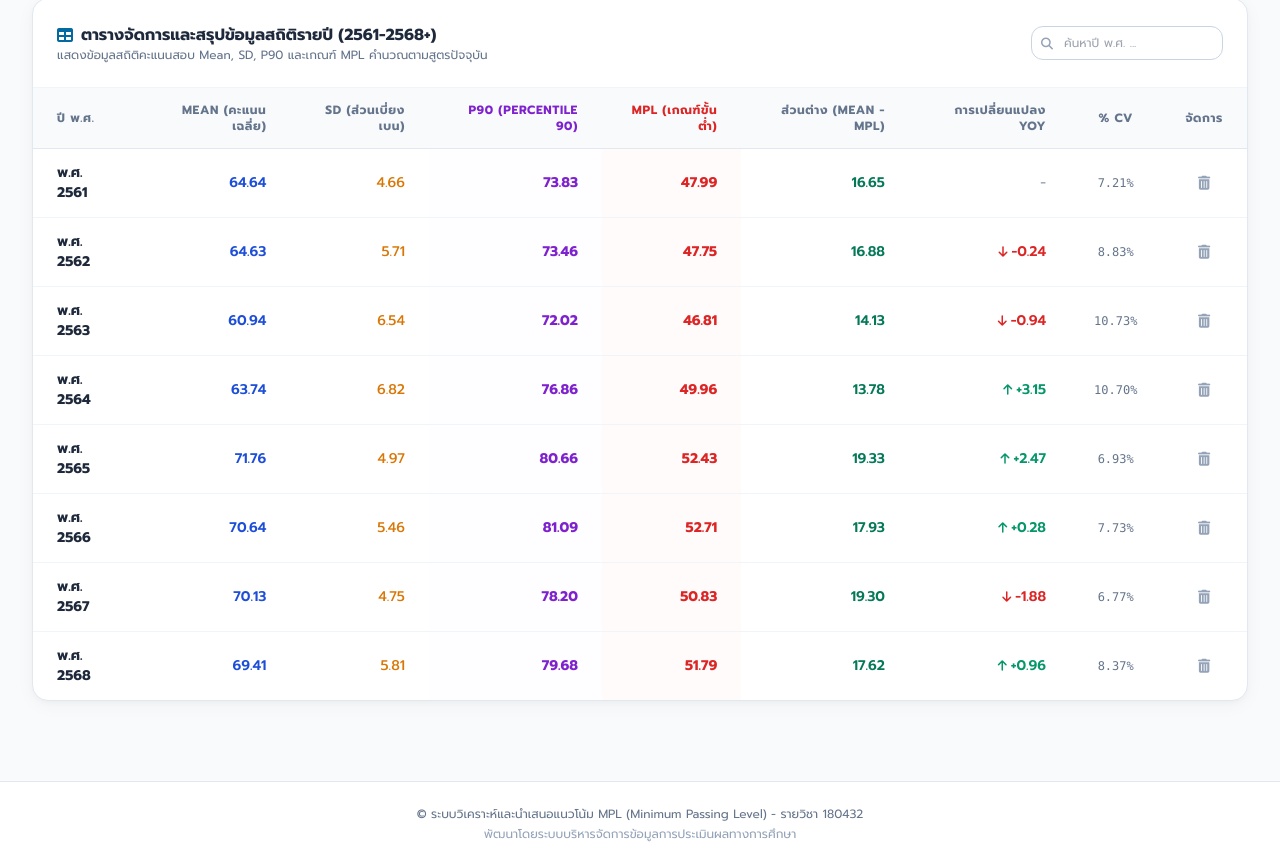
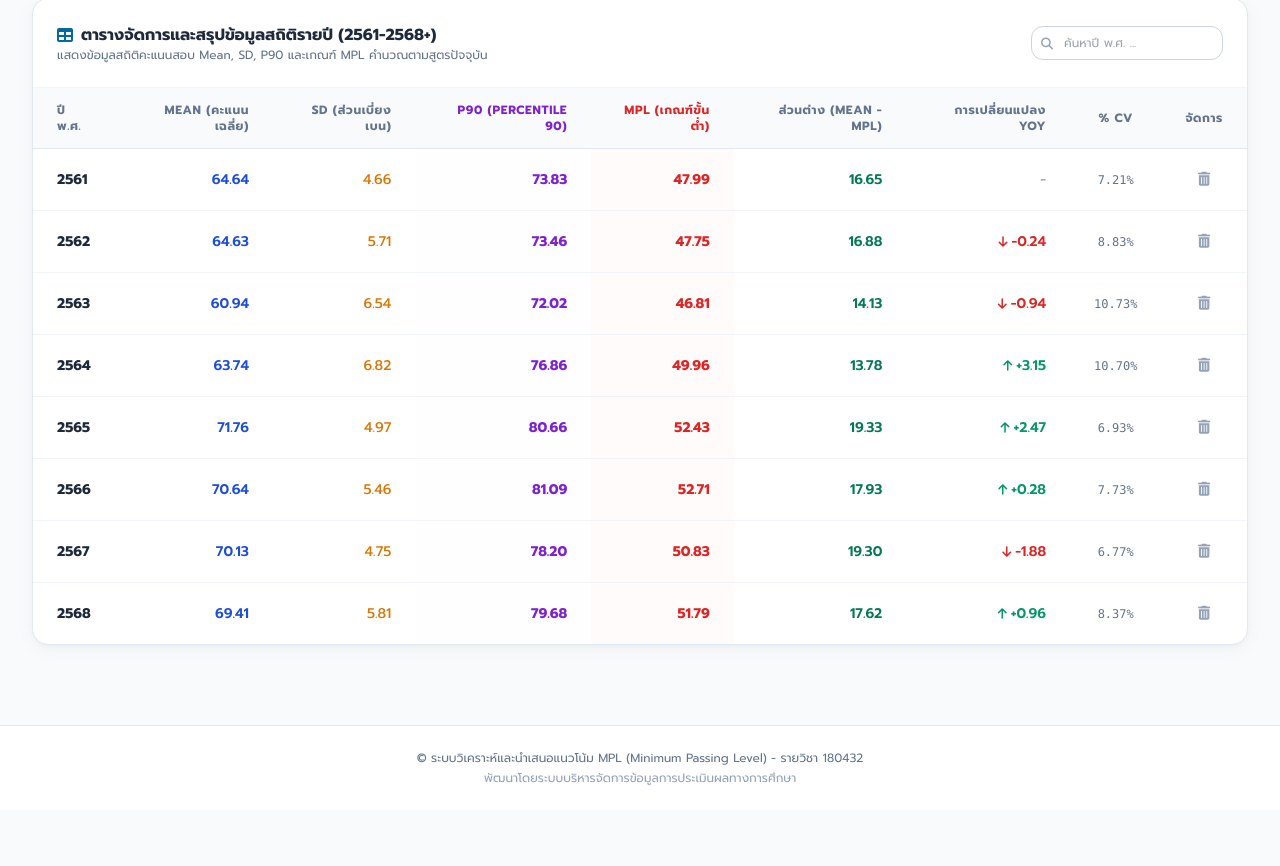
Before and after one commit to apirukw-ai/education, a plain HTML site: page index.html in a window 1280 px wide. Shown: the part 1436-2302 px from the top of the page. After the commit the page ends 2246 px from the top, so only its background shows below. Drawn offline with nearby package versions, Linux system fonts and the light colour scheme; no server answers.

Commit message:
Add files via upload

```diff
--- a/index.html
+++ b/index.html
@@ -984,7 +984,7 @@
                 const tr = document.createElement('tr');
                 tr.className = 'hover:bg-slate-50/80 transition border-b border-slate-100';
                 tr.innerHTML = `
-                    <td class="py-3.5 px-6 font-bold text-slate-800">พ.ศ. ${item.year}${syncBadge}</td>
+                    <td class="py-3.5 px-6 font-bold text-slate-800">${item.year}${syncBadge}</td>
                     <td class="py-3.5 px-6 text-right font-semibold text-blue-700">${item.mean.toFixed(2)}</td>
                     <td class="py-3.5 px-6 text-right font-medium text-amber-600">${item.sd.toFixed(2)}</td>
                     <td class="py-3.5 px-6 text-right font-bold text-purple-700 bg-purple-50/20">${item.p90.toFixed(2)}</td>
```
